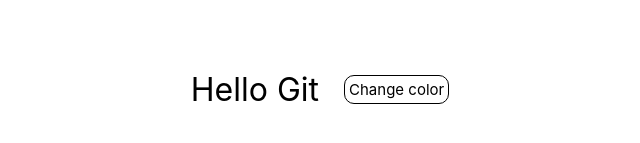
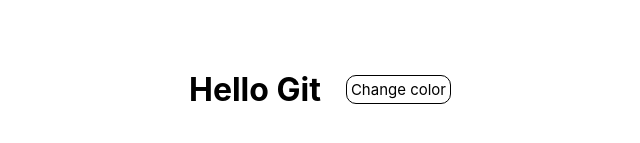
Before and after one commit to Al3xSN/Git-Practice, a plain HTML site: page index.html in a window 1280 px wide. Shown: the part 311-454 px from the top of the page, 320-960 px from the left. Drawn offline with Linux system fonts and the light colour scheme.

Commit message:
feat: add heading

```diff
--- a/index.html
+++ b/index.html
@@ -8,7 +8,7 @@
 		<link rel="stylesheet" href="style.css" />
 	</head>
 	<body>
-		<p id="text">Hello Git</p>
+		<h1 id="text">Hello Git</h1>
 		<button type="button" onclick="changeColor()">Change color</button>
 
 		<script src="app.js"></script>
--- a/style.css
+++ b/style.css
@@ -13,7 +13,7 @@ body {
 	align-items: center;
 }
 
-p {
+h1 {
 	font-size: 2rem;
 	vertical-align: middle;
 }
```
